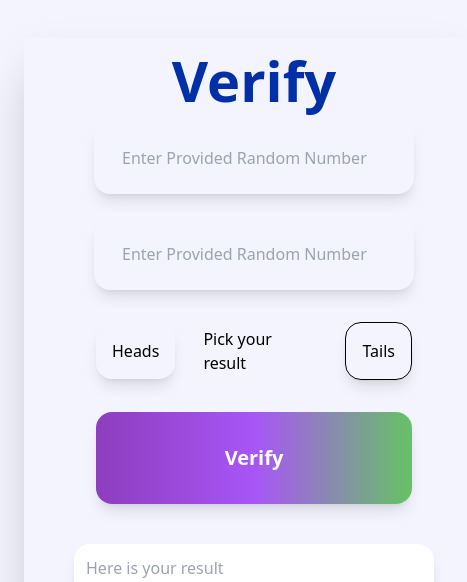
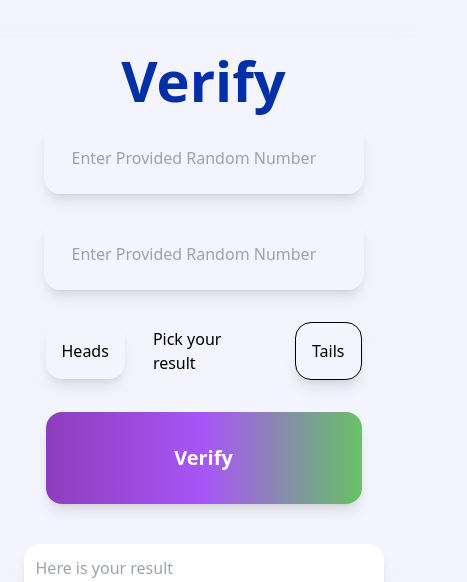
Before and after one commit to PirAdnan1/clubmetalic, a Next.js app: page / in a window 390 px wide. Shown: the part 4087-4669 px from the top of the page, 467 px wide, since content can reach past the window. Built offline with nearby package versions, Linux system fonts and the light colour scheme.

Commit message:
makes list item center

```diff
--- a/src/contents/Verify.jsx
+++ b/src/contents/Verify.jsx
@@ -11,7 +11,7 @@
     <Container>
     <div className="relative mt-[321px]">
       <SingleTree className="absolute -top-52 left-96 hidden lg:block" />
-      <div className="flex flex-col lg:flex-row justify-center items-start gap-[84px] px-6">
+      <div className="flex flex-col lg:flex-row justify-center lg:items-start items-center gap-[84px] px-6">
         <div className="flex flex-col justify-center items-center max-w-[443px] shadow-2xl pb-6 pl-[72px] pr-[55px]">
           <h1 className="text-[56px] font-bold text-primary text-center">
             Verify
```
